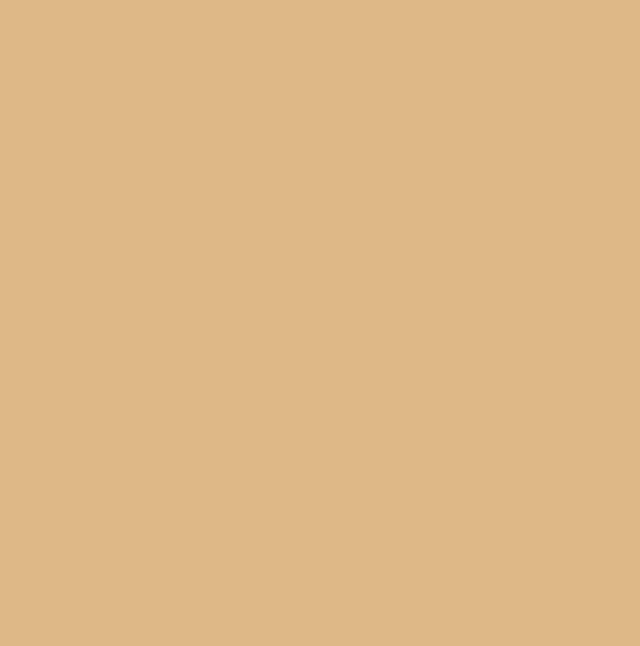
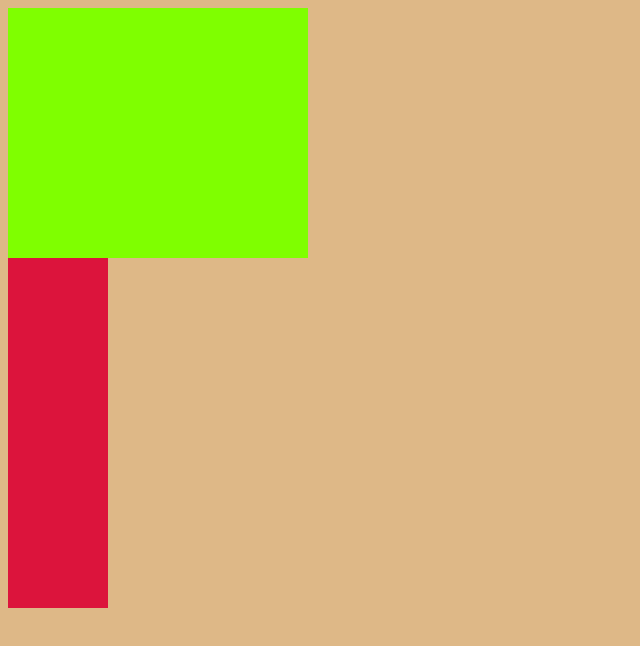
Before and after one commit to meichi2806/sha, a plain HTML site: page index.html in a window 1280 px wide. Shown: the whole page, without its empty margins (0-640 px from the left). Drawn offline with nearby package versions, Linux system fonts and the light colour scheme; files that its build step writes are made by us from their sources.

Commit message:
20211024改變版本樣式

```diff
--- a/scss/style.scss
+++ b/scss/style.scss
@@ -1,3 +1,24 @@
 body{
     background-color: burlywood;
 }
+
+header{
+    //  寬度 高度 背景顏色 單位像素(px)
+    width: 300px;
+    height: 250px;
+    background-color: chartreuse;
+}
+
+main{
+    // 寬度 高度 背景顏色 單位像素(px)
+    width: 600;
+    height: 450;
+    background-color: darkblue;
+}
+
+footer{
+    // 寬度 高度 背景顏色 單位像素(px)
+    width: 100px;
+    height: 350px;
+    background-color: crimson;
+}
```
